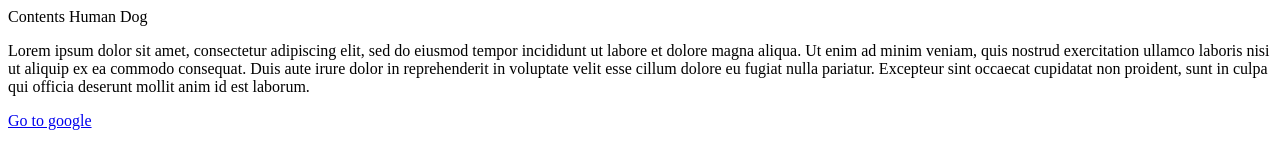
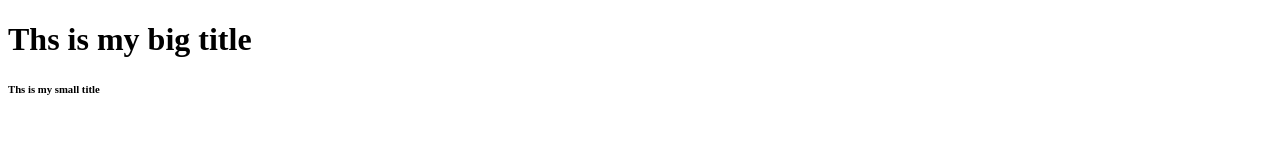
Before and after one commit to BoxBunny/kakao_clone, a plain HTML site: page index.html in a window 1280 px wide. Drawn offline with Linux system fonts and the light colour scheme.

Commit message:
Our first HTML document

```diff
--- a/index.html
+++ b/index.html
@@ -1,12 +1,10 @@
-<name attribute="value">Contents</name> <human gender="male">Human</human>
-<dog breed="german-shepard">Dog</dog>
-<title>Ths is the title of the document</title>
-<p>
-  Lorem ipsum dolor sit amet, consectetur adipiscing elit, sed do eiusmod tempor
-  incididunt ut labore et dolore magna aliqua. Ut enim ad minim veniam, quis
-  nostrud exercitation ullamco laboris nisi ut aliquip ex ea commodo consequat.
-  Duis aute irure dolor in reprehenderit in voluptate velit esse cillum dolore
-  eu fugiat nulla pariatur. Excepteur sint occaecat cupidatat non proident, sunt
-  in culpa qui officia deserunt mollit anim id est laborum.
-</p>
-<a href="http://google.com" target="_blank">Go to google</a>
+<!DOCTYPE html>
+<html>
+  <head>
+    <title>This is my title</title>
+  </head>
+  <body>
+    <h1>Ths is my big title</h1>
+    <h6>Ths is my small title</h6>
+  </body>
+</html>
```
